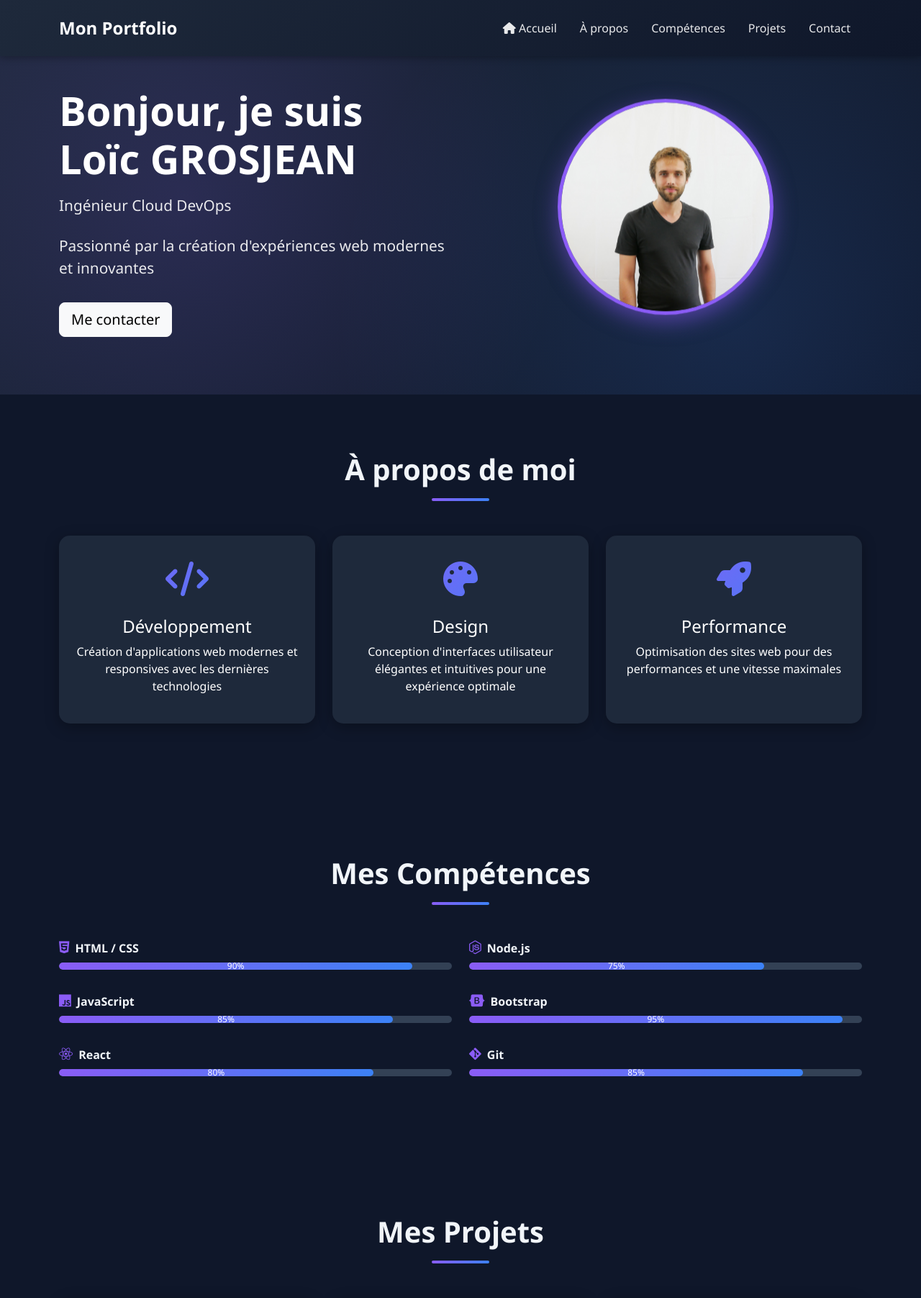
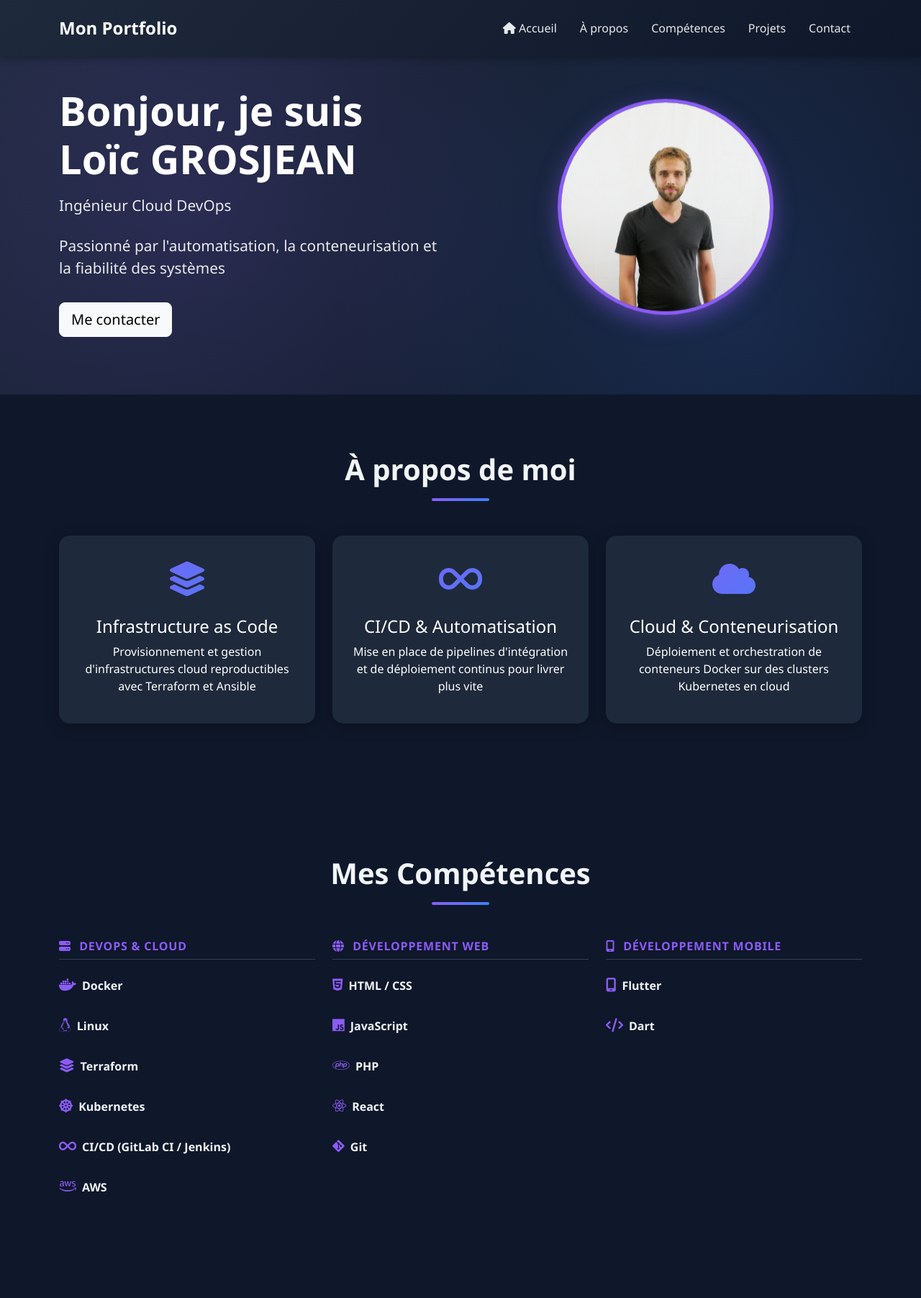
Before and after one commit to loic-grosjean966/Portfolio, a PHP site: page / in a window 1280 px wide. Shown: the top 1803 px of the page at 72% size. Run offline with PHP 8.4, Linux system fonts and the light colour scheme; some libraries are stand-ins or nearby versions.

Commit message:
Réagencement de la section skills

```diff
--- a/css/style.css
+++ b/css/style.css
@@ -179,6 +179,21 @@
         }
 
         /* Skills */
+        .skill-category {
+            font-size: 1rem;
+            font-weight: 700;
+            text-transform: uppercase;
+            letter-spacing: 0.05em;
+            color: #8b5cf6;
+            margin-bottom: 1.5rem;
+            padding-bottom: 0.5rem;
+            border-bottom: 1px solid #334155;
+        }
+
+        .skill-category i {
+            margin-right: 0.4rem;
+        }
+
         .skill-item {
             margin-bottom: 2rem;
         }
--- a/index.html
+++ b/index.html
@@ -3,7 +3,7 @@
 <head>
     <meta charset="UTF-8">
     <meta name="viewport" content="width=device-width, initial-scale=1.0">
-    <title>Mon Portfolio</title>
+    <title>Loïc GROSJEAN | Ingénieur Cloud DevOps</title>
 
     <!-- Bootstrap CSS -->
     <link rel="stylesheet" href="css/bootstrap.min.css">
@@ -39,7 +39,7 @@
                 <div class="col-lg-6 fade-in-up">
                     <h1>Bonjour, je suis<br>Loïc GROSJEAN</h1>
                     <p>Ingénieur Cloud DevOps</p>
-                    <p class="mt-4">Passionné par la création d'expériences web modernes et innovantes</p>
+                    <p class="mt-4">Passionné par l'automatisation, la conteneurisation et la fiabilité des systèmes</p>
                     <a href="#contact" class="btn btn-light btn-lg mt-3">Me contacter</a>
                 </div>
                 <div class="col-lg-6 text-center fade-in-up" style="animation-delay: 0.2s;">
@@ -56,23 +56,23 @@
             <div class="row">
                 <div class="col-md-4 mb-4">
                     <div class="card text-center p-4 fade-in-up">
-                        <div class="card-icon"><i class="fas fa-code"></i></div>
-                        <h4>Développement</h4>
-                        <p>Création d'applications web modernes et responsives avec les dernières technologies</p>
+                        <div class="card-icon"><i class="fas fa-layer-group"></i></div>
+                        <h4>Infrastructure as Code</h4>
+                        <p>Provisionnement et gestion d'infrastructures cloud reproductibles avec Terraform et Ansible</p>
                     </div>
                 </div>
                 <div class="col-md-4 mb-4">
                     <div class="card text-center p-4 fade-in-up" style="animation-delay: 0.2s;">
-                        <div class="card-icon"><i class="fas fa-palette"></i></div>
-                        <h4>Design</h4>
-                        <p>Conception d'interfaces utilisateur élégantes et intuitives pour une expérience optimale</p>
+                        <div class="card-icon"><i class="fas fa-infinity"></i></div>
+                        <h4>CI/CD & Automatisation</h4>
+                        <p>Mise en place de pipelines d'intégration et de déploiement continus pour livrer plus vite</p>
                     </div>
                 </div>
                 <div class="col-md-4 mb-4">
                     <div class="card text-center p-4 fade-in-up" style="animation-delay: 0.4s;">
-                        <div class="card-icon"><i class="fas fa-rocket"></i></div>
-                        <h4>Performance</h4>
-                        <p>Optimisation des sites web pour des performances et une vitesse maximales</p>
+                        <div class="card-icon"><i class="fas fa-cloud"></i></div>
+                        <h4>Cloud & Conteneurisation</h4>
+                        <p>Déploiement et orchestration de conteneurs Docker sur des clusters Kubernetes en cloud</p>
                     </div>
                 </div>
             </div>
@@ -84,14 +84,51 @@
         <div class="container">
             <h2 class="section-title">Mes Compétences</h2>
             <div class="row">
-                <div class="col-md-6">
+                <div class="col-md-4">
+                    <h5 class="skill-category"><i class="fas fa-server"></i> DevOps &amp; Cloud</h5>
+                    <div class="skill-item">
+                        <div class="skill-name">
+                            <i class="fab fa-docker skill-icon"></i>
+                            Docker
+                        </div>
+                    </div>
+                    <div class="skill-item">
+                        <div class="skill-name">
+                            <i class="fab fa-linux skill-icon"></i>
+                            Linux
+                        </div>
+                    </div>
+                    <div class="skill-item">
+                        <div class="skill-name">
+                            <i class="fas fa-layer-group skill-icon"></i>
+                            Terraform
+                        </div>
+                    </div>
+                    <div class="skill-item">
+                        <div class="skill-name">
+                            <i class="fas fa-dharmachakra skill-icon"></i>
+                            Kubernetes
+                        </div>
+                    </div>
+                    <div class="skill-item">
+                        <div class="skill-name">
+                            <i class="fas fa-infinity skill-icon"></i>
+                            CI/CD (GitLab CI / Jenkins)
+                        </div>
+                    </div>
+                    <div class="skill-item">
+                        <div class="skill-name">
+                            <i class="fab fa-aws skill-icon"></i>
+                            AWS
+                        </div>
+                    </div>
+                </div>
+                <div class="col-md-4">
+                    <h5 class="skill-category"><i class="fas fa-globe"></i> Développement Web</h5>
                     <div class="skill-item">
                         <div class="skill-name">
                             <i class="fab fa-html5 skill-icon"></i>
                             HTML / CSS
-                        </div>
-                        <div class="progress">
-                            <div class="progress-bar" role="progressbar" data-width="90">0%</div>
                         </div>
                     </div>
                     <div class="skill-item">
@@ -99,8 +136,11 @@
                             <i class="fab fa-js skill-icon"></i>
                             JavaScript
                         </div>
-                        <div class="progress">
-                            <div class="progress-bar" role="progressbar" data-width="85">0%</div>
+                    </div>
+                    <div class="skill-item">
+                        <div class="skill-name">
+                            <i class="fab fa-php skill-icon"></i>
+                            PHP
                         </div>
                     </div>
                     <div class="skill-item">
@@ -108,37 +148,26 @@
                             <i class="fab fa-react skill-icon"></i>
                             React
                         </div>
-                        <div class="progress">
-                            <div class="progress-bar" role="progressbar" data-width="80">0%</div>
-                        </div>
-                    </div>
-                </div>
-                <div class="col-md-6">
-                    <div class="skill-item">
-                        <div class="skill-name">
-                            <i class="fab fa-node-js skill-icon"></i>
-                            Node.js
-                        </div>
-                        <div class="progress">
-                            <div class="progress-bar" role="progressbar" data-width="75">0%</div>
-                        </div>
-                    </div>
-                    <div class="skill-item">
-                        <div class="skill-name">
-                            <i class="fab fa-bootstrap skill-icon"></i>
-                            Bootstrap
-                        </div>
-                        <div class="progress">
-                            <div class="progress-bar" role="progressbar" data-width="95">0%</div>
-                        </div>
                     </div>
                     <div class="skill-item">
                         <div class="skill-name">
                             <i class="fab fa-git-alt skill-icon"></i>
                             Git
                         </div>
-                        <div class="progress">
-                            <div class="progress-bar" role="progressbar" data-width="85">0%</div>
+                    </div>
+                </div>
+                <div class="col-md-4">
+                    <h5 class="skill-category"><i class="fas fa-mobile-screen"></i> Développement Mobile</h5>
+                    <div class="skill-item">
+                        <div class="skill-name">
+                            <i class="fas fa-mobile-screen skill-icon"></i>
+                            Flutter
+                        </div>
+                    </div>
+                    <div class="skill-item">
+                        <div class="skill-name">
+                            <i class="fas fa-code skill-icon"></i>
+                            Dart
                         </div>
                     </div>
                 </div>
@@ -153,22 +182,22 @@
             <div class="row">
                 <div class="col-md-4 mb-4">
                     <div class="project-card card" data-bs-toggle="modal" data-bs-target="#projectModal1">
-                        <img src="https://via.placeholder.com/400x250/8b5cf6/ffffff?text=Projet+E-commerce" class="project-img" alt="Projet 1">
+                        <img src="https://via.placeholder.com/400x250/8b5cf6/ffffff?text=Pipeline+CI%2FCD" class="project-img" alt="Projet 1">
                         <div class="project-overlay">
                             <div class="project-info">
-                                <h4>Site E-commerce</h4>
-                                <p>Plateforme de vente en ligne complète avec panier et paiement</p>
+                                <h4>Pipeline CI/CD</h4>
+                                <p>Automatisation complète du build, des tests et du déploiement</p>
                             </div>
                         </div>
                     </div>
                 </div>
                 <div class="col-md-4 mb-4">
                     <div class="project-card card" data-bs-toggle="modal" data-bs-target="#projectModal2">
-                        <img src="https://via.placeholder.com/400x250/3b82f6/ffffff?text=Application+Mobile" class="project-img" alt="Projet 2">
+                        <img src="https://via.placeholder.com/400x250/3b82f6/ffffff?text=Infrastructure+as+Code" class="project-img" alt="Projet 2">
                         <div class="project-overlay">
                             <div class="project-info">
-                                <h4>Application Mobile</h4>
-                                <p>App de gestion de tâches avec synchronisation cloud</p>
+                                <h4>Infrastructure as Code</h4>
+                                <p>Provisionnement d'une infra cloud complète avec Terraform</p>
                             </div>
                         </div>
                     </div>
@@ -178,8 +207,8 @@
                         <img src="img/code.jpg" class="project-img" alt="Projet 3">
                         <div class="project-overlay">
                             <div class="project-info">
-                                <h4>Portfolio Personnel</h4>
-                                <p>Site vitrine moderne avec animations et design responsive</p>
+                                <h4>Cluster Kubernetes</h4>
+                                <p>Déploiement et orchestration de microservices conteneurisés</p>
                             </div>
                         </div>
                     </div>
@@ -234,23 +263,24 @@
         <div class="modal-dialog modal-lg">
             <div class="modal-content bg-dark text-white">
                 <div class="modal-header">
-                    <h5 class="modal-title" id="projectModal1Label">Site E-commerce</h5>
+                    <h5 class="modal-title" id="projectModal1Label">Pipeline CI/CD</h5>
                     <button type="button" class="btn-close btn-close-white" data-bs-dismiss="modal" aria-label="Close"></button>
                 </div>
                 <div class="modal-body">
-                    <img src="https://via.placeholder.com/800x400/8b5cf6/ffffff?text=Projet+E-commerce" class="img-fluid mb-3" alt="Projet 1">
-                    <p>Plateforme de vente en ligne complète développée avec les technologies modernes. Fonctionnalités incluant :</p>
+                    <img src="https://via.placeholder.com/800x400/8b5cf6/ffffff?text=Pipeline+CI%2FCD" class="img-fluid mb-3" alt="Projet 1">
+                    <p>Mise en place d'un pipeline CI/CD complet pour automatiser le cycle de vie d'une application. Fonctionnalités incluant :</p>
                     <ul>
-                        <li>Panier d'achat dynamique</li>
-                        <li>Système de paiement sécurisé</li>
-                        <li>Gestion des stocks en temps réel</li>
-                        <li>Interface administrateur</li>
+                        <li>Build automatique à chaque push</li>
+                        <li>Exécution des tests unitaires et d'intégration</li>
+                        <li>Analyse de la qualité du code (SonarQube)</li>
+                        <li>Déploiement automatisé en staging puis en production</li>
                     </ul>
-                    <p><strong>Technologies utilisées :</strong> HTML, CSS, JavaScript, PHP, MySQL</p>
+                    <p><strong>Technologies utilisées :</strong> GitLab CI, Docker, Ansible, Nginx</p>
                 </div>
                 <div class="modal-footer">
                     <button type="button" class="btn btn-secondary" data-bs-dismiss="modal">Fermer</button>
-                    <a href="#" class="btn btn-primary">Voir le projet</a>
+                    <a href="#" class="btn btn-dark" target="_blank"><i class="fab fa-github"></i> GitHub</a>
+                    <a href="#" class="btn btn-primary" target="_blank">Voir le projet</a>
                 </div>
             </div>
         </div>
@@ -260,22 +290,23 @@
         <div class="modal-dialog modal-lg">
             <div class="modal-content bg-dark text-white">
                 <div class="modal-header">
-                    <h5 class="modal-title" id="projectModal2Label">Application Mobile</h5>
+                    <h5 class="modal-title" id="projectModal2Label">Infrastructure as Code</h5>
                     <button type="button" class="btn-close btn-close-white" data-bs-dismiss="modal" aria-label="Close"></button>
                 </div>
                 <div class="modal-body">
-                    <img src="https://via.placeholder.com/800x400/3b82f6/ffffff?text=Application+Mobile" class="img-fluid mb-3" alt="Projet 2">
-                    <p>Application mobile de gestion de tâches avec synchronisation cloud. Fonctionnalités principales :</p>
+                    <img src="https://via.placeholder.com/800x400/3b82f6/ffffff?text=Infrastructure+as+Code" class="img-fluid mb-3" alt="Projet 2">
+                    <p>Provisionnement d'une infrastructure cloud complète et reproductible via du code versionné. Fonctionnalités principales :</p>
                     <ul>
-                        <li>Création et organisation de tâches</li>
-                        <li>Synchronisation multi-appareils</li>
-                        <li>Notifications push</li>
-                        <li>Interface intuitive</li>
+                        <li>Création de VPC, sous-réseaux et groupes de sécurité</li>
+                        <li>Déploiement d'instances EC2 et de bases de données RDS</li>
+                        <li>Configuration des serveurs avec Ansible</li>
+                        <li>Gestion des états Terraform en remote backend (S3)</li>
                     </ul>
-                    <p><strong>Technologies utilisées :</strong> React Native, Firebase, Node.js</p>
+                    <p><strong>Stack utilisée :</strong> Terraform, Ansible, AWS, Git</p>
                 </div>
                 <div class="modal-footer">
                     <button type="button" class="btn btn-secondary" data-bs-dismiss="modal">Fermer</button>
+                    <a href="#" class="btn btn-dark" target="_blank"><i class="fab fa-github"></i> GitHub</a>
                     <a href="#" class="btn btn-primary">Voir le projet</a>
                 </div>
             </div>
@@ -286,22 +317,23 @@
         <div class="modal-dialog modal-lg">
             <div class="modal-content bg-dark text-white">
                 <div class="modal-header">
-                    <h5 class="modal-title" id="projectModal3Label">Portfolio Personnel</h5>
+                    <h5 class="modal-title" id="projectModal3Label">Cluster Kubernetes</h5>
                     <button type="button" class="btn-close btn-close-white" data-bs-dismiss="modal" aria-label="Close"></button>
                 </div>
                 <div class="modal-body">
-                    <img src="https://via.placeholder.com/800x400/8b5cf6/ffffff?text=Portfolio" class="img-fluid mb-3" alt="Projet 3">
-                    <p>Site vitrine personnel moderne avec animations fluides et design responsive. Caractéristiques :</p>
+                    <img src="img/code.jpg" class="img-fluid mb-3" alt="Projet 3">
+                    <p>Déploiement et orchestration d'une application microservices conteneurisée sur un cluster Kubernetes. Caractéristiques :</p>
                     <ul>
-                        <li>Design responsive pour tous les appareils</li>
-                        <li>Animations CSS et JavaScript</li>
-                        <li>Optimisation des performances</li>
-                        <li>SEO friendly</li>
+                        <li>Conteneurisation des services avec Docker</li>
+                        <li>Déploiements, Services et Ingress Kubernetes</li>
+                        <li>Auto-scaling horizontal des pods (HPA)</li>
+                        <li>Monitoring avec Prometheus et Grafana</li>
                     </ul>
-                    <p><strong>Technologies utilisées :</strong> HTML5, CSS3, JavaScript, Bootstrap</p>
+                    <p><strong>Stack utilisée :</strong> Docker, Kubernetes, Helm, Prometheus, Grafana</p>
                 </div>
                 <div class="modal-footer">
                     <button type="button" class="btn btn-secondary" data-bs-dismiss="modal">Fermer</button>
+                    <a href="#" class="btn btn-dark" target="_blank"><i class="fab fa-github"></i> GitHub</a>
                     <a href="#" class="btn btn-primary">Voir le projet</a>
                 </div>
             </div>
```
